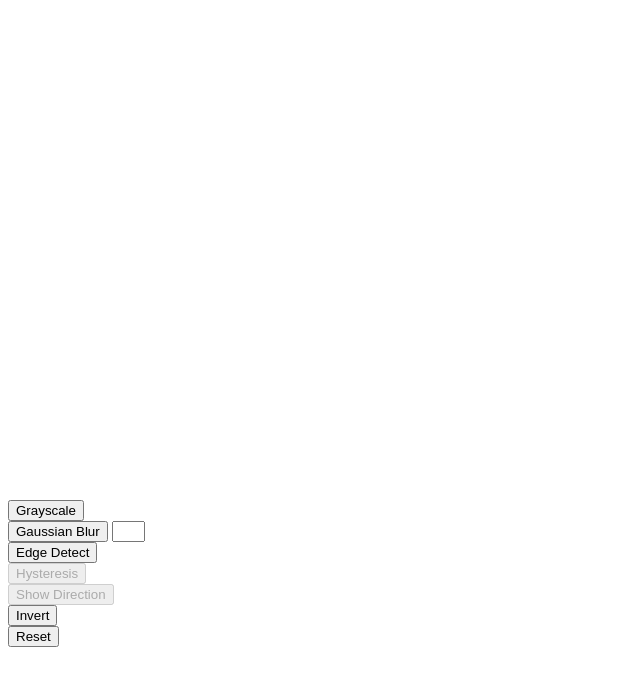
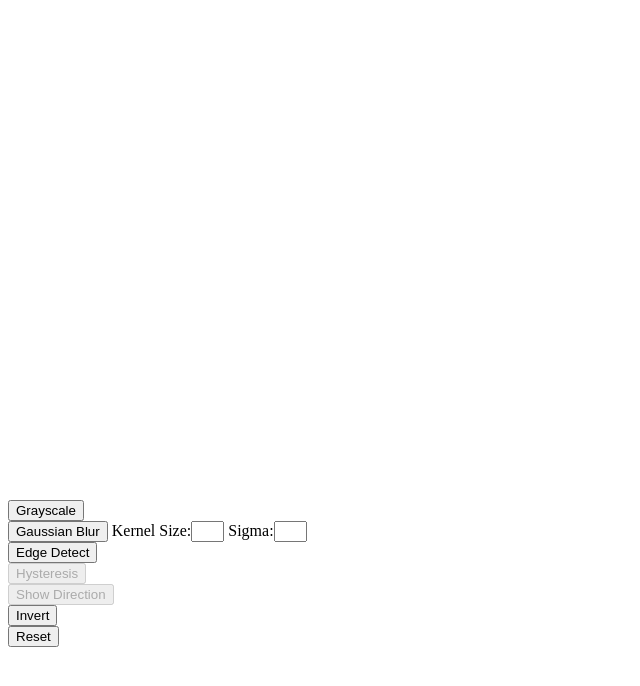
Before and after one commit to cmisenas/canny-edge-detection, a plain HTML site: page index.html in a window 1280 px wide. Both pictures are taken after a click on the button "Gaussian Blur". Shown: the whole page, without its empty margins (0-640 px from the left). Drawn offline with Linux system fonts and the light colour scheme.

Commit message:
Added a sigma fields for Gaussian filter

```diff
--- a/index.html
+++ b/index.html
@@ -11,7 +11,7 @@
 		<canvas id="canvas" height="400px" width="600px" style="display: block; margin: 50px auto;"></canvas>
 		<div>
 			<button id="gray">Grayscale</button><br/>
-			<button id="blur">Gaussian Blur</button> <input type="text" id="size" size="1"/><br/>
+			<button id="blur">Gaussian Blur</button> Kernel Size:<input type="text" id="size" size="1"/> Sigma:<input type="text" id="sigma" size="1"/><br/>
 			<button id="edge">Edge Detect</button><br/>
 			<button id="hys" disabled>Hysteresis</button><br/>
 			<button id="dirmap" disabled>Show Direction</button><br/>
--- a/script.js
+++ b/script.js
@@ -33,9 +33,11 @@
 
 	blurBtn.onclick = function() {//for applying Gaussian filter
 		var currImgData = ctx.getImageData(0, 0, canvas.width, canvas.height);
-		var size = document.getElementById('size').value;
-		size = parseInt(size) || 3;//default to 3 if size is empty
-		var newImgData = gaussianBlur(currImgData, 1.5, size);
+		var size = Number(document.getElementById('size').value);
+		size = (size <= 1 || size > 21) ? 3 : (size % 2 === 1) ? size - 1 : size;
+		var sigma = Number(document.getElementById('sigma').value);
+		sigma = (sigma < 1 || sigma > 10) ? 1.5 : sigma;
+		var newImgData = gaussianBlur(currImgData, sigma, size);
 		ctx.putImageData(newImgData, 0, 0);
 	}
 
```
